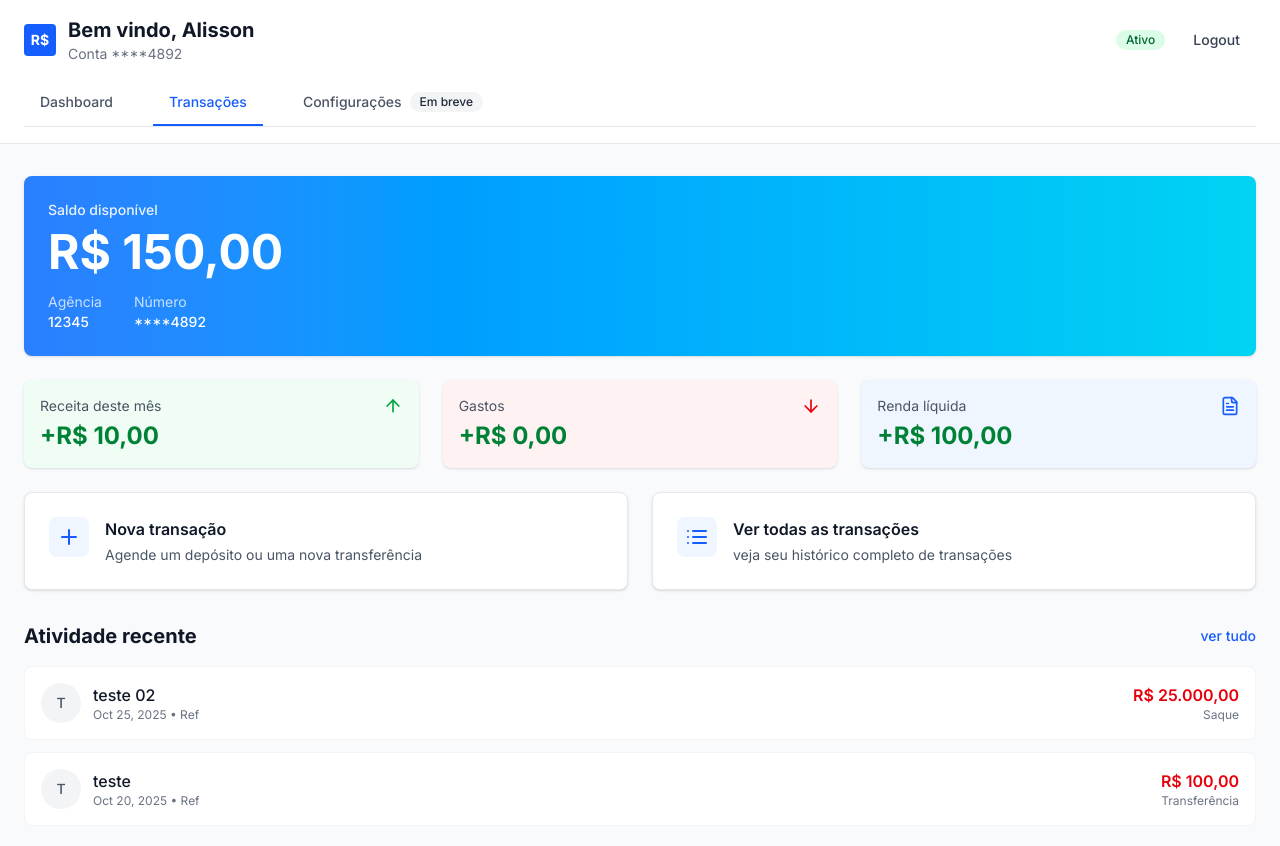
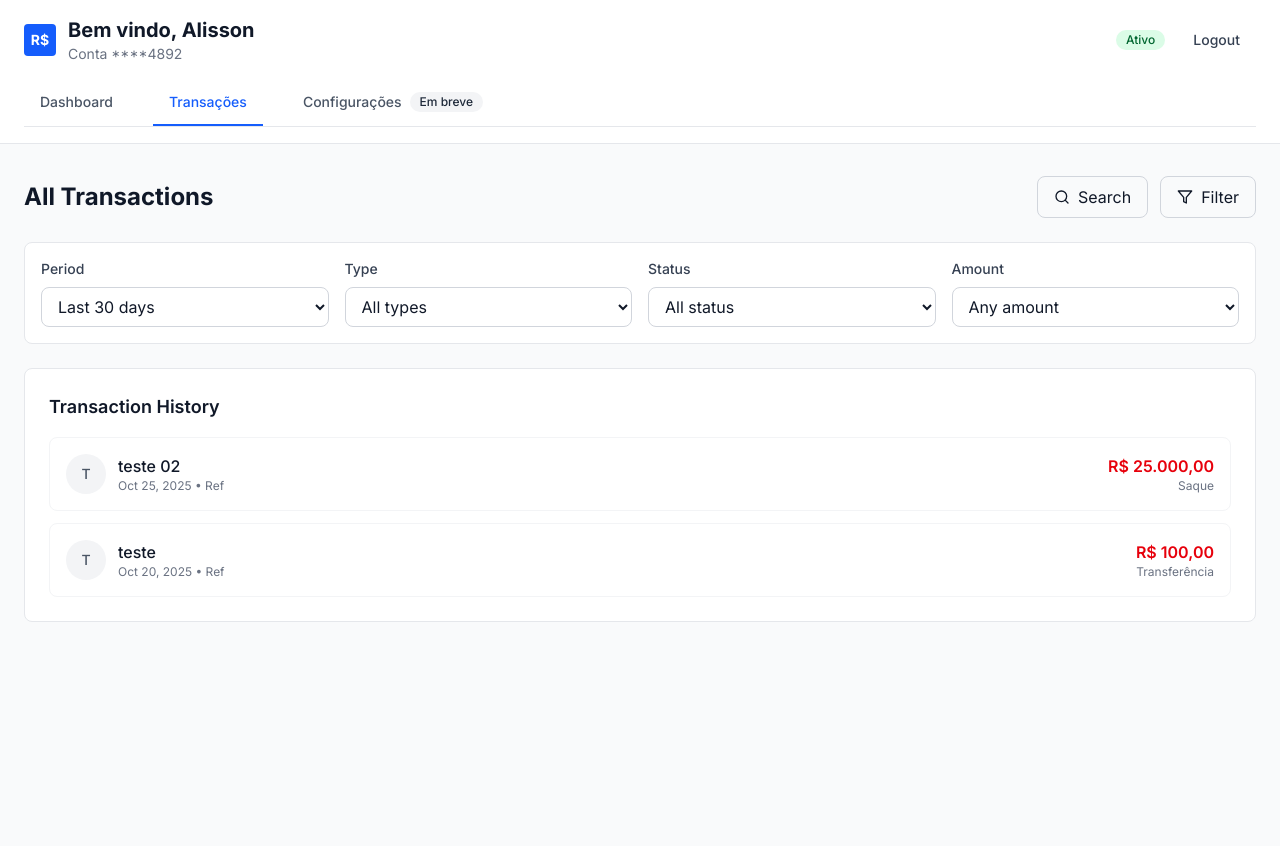
Before and after one commit to SrahS/design-systems-asa, a Next.js app: page / in a window 1280 px wide. Both pictures are taken after a click on the button "Transações". Shown: the top 846 px of the page. After the commit the page ends 800 px from the top, so only its background shows below. Built offline with nearby package versions, Linux system fonts and the light colour scheme.

Commit message:
create navigation between dashboard and transaction list

```diff
--- a/src/app/layout.tsx
+++ b/src/app/layout.tsx
@@ -1,6 +1,7 @@
 import type { Metadata } from 'next';
 import { Inter } from 'next/font/google';
 import './globals.css';
+import { TabProvider } from '@/contexts/TabContext';
 
 const inter = Inter({ subsets: ['latin'] });
 
@@ -16,7 +17,11 @@ export default function RootLayout({
 }) {
   return (
     <html lang="pt">
-      <body className={inter.className}>{children}</body>
+      <body className={inter.className}>
+        <TabProvider>
+          {children}
+        </TabProvider>
+      </body>
     </html>
   );
 }
--- a/src/app/page.tsx
+++ b/src/app/page.tsx
@@ -1,14 +1,26 @@
 "use client";
 
 import { Header } from '@/components/layout/Header';
-import { BalanceCard } from '@/components/dashboard/BalanceCard';
-import { MetricCard } from '@/components/dashboard/MetricCard';
-import { ActionCard } from '@/components/dashboard/ActionCard';
-import { TransactionList } from '@/components/dashboard/TransactionList';
+import { DashboardView } from '@/components/views/DashboardView';
+import { TransactionsView } from '@/components/views/TransactionView';
 import { mockAccount, mockMetrics, mockTransactions } from '@/data/mockData';
-import { Plus, List } from 'lucide-react';
+import { useTab } from '@/contexts/TabContext';
+import { TabConst } from '@/constants/tabTypes';
 
 export default function Home() {
+  const { activeTab } = useTab();
+
+  const renderContent = () => {
+    switch (activeTab) {
+      case TabConst.Dashboard:
+        return <DashboardView />;
+      case TabConst.Transactions:
+        return <TransactionsView />;
+      default:
+        return <DashboardView />;
+    }
+  }
+
   return (
     <div className="min-h-screen bg-gray-50">
       <Header
@@ -18,40 +30,7 @@ export default function Home() {
       />
 
       <main className="max-w-7xl mx-auto px-6 py-8">
-        <div className="mb-6">
-          <BalanceCard account={mockAccount} />
-        </div>
-
-        <div className="grid grid-cols-1 md:grid-cols-3 gap-6 mb-6">
-          <MetricCard metric={mockMetrics.income} />
-          <MetricCard metric={mockMetrics.expenses} />
-          <MetricCard metric={mockMetrics.netChange} />
-        </div>
-
-        <div className="grid grid-cols-1 md:grid-cols-2 gap-6 mb-8">
-          <ActionCard
-            icon={<Plus className="w-6 h-6 text-blue-600" />}
-            title="Nova transação"
-            description="Agende um depósito ou uma nova transferência"
-            onClick={() => console.log('New transaction clicked')}
-          />
-          <ActionCard
-            icon={<List className="w-6 h-6 text-blue-600" />}
-            title="Ver todas as transações"
-            description="veja seu histórico completo de transações"
-            onClick={() => console.log('View all transactions clicked')}
-          />
-        </div>
-
-        <div>
-          <div className="flex items-center justify-between mb-4">
-            <h2 className="text-xl font-bold text-gray-900">Atividade recente</h2>
-            <button className="text-sm text-blue-600 hover:text-blue-700 font-medium">
-              ver tudo
-            </button>
-          </div>
-          <TransactionList transactions={mockTransactions} />
-        </div>
+        {renderContent()}
       </main>
     </div>
   );
--- a/src/components/layout/Navigation.tsx
+++ b/src/components/layout/Navigation.tsx
@@ -1,22 +1,22 @@
 "use client";
 
-import { useState } from 'react';
 import { Badge } from '@/components/ui/Badge';
+import { useTab } from '@/contexts/TabContext';
+import { TabType } from '@/constants/tabTypes';
 
 interface NavItem {
-  label: string;
-  active?: boolean;
+  label: TabType;
   badge?: string;
 }
 
 const navItems: NavItem[] = [
-  { label: 'Dashboard', active: true },
-  { label: 'Transações', active: false },
-  { label: 'Configurações', active: false, badge: 'Em breve' },
+  { label: 'Dashboard' },
+  { label: 'Transações' },
+  { label: 'Configurações', badge: 'Em breve' },
 ];
 
 export function Navigation() {
-  const [activeTab, setActiveTab] = useState('Dashboard');
+  const { activeTab, setActiveTab } = useTab();
 
   return (
     <nav className="flex gap-6 border-b border-gray-200">
@@ -24,12 +24,12 @@ export function Navigation() {
         <button
           key={item.label}
           onClick={() => setActiveTab(item.label)}
+          disabled={item.badge === 'Em breve'}
           className={`px-4 py-3 text-sm font-medium border-b-2 transition-colors flex items-center gap-2 ${
             activeTab === item.label
               ? 'border-blue-600 text-blue-600'
               : 'border-transparent text-gray-600 hover:text-gray-900'
-          }`}
-          disabled={!!item.badge}
+          } ${item.badge === 'Soon' ? 'opacity-50 cursor-not-allowed' : ''}`}
         >
           {item.label}
           {item.badge && (
--- /dev/null
+++ b/src/components/views/DashboardView.tsx
@@ -0,0 +1,51 @@
+"use client";
+
+import { BalanceCard } from '@/components/dashboard/BalanceCard';
+import { MetricCard } from '@/components/dashboard/MetricCard';
+import { ActionCard } from '@/components/dashboard/ActionCard';
+import { TransactionList } from '@/components/dashboard/TransactionList';
+import { mockAccount, mockMetrics, mockTransactions } from '@/data/mockData';
+import { Plus, List } from 'lucide-react';
+
+export function DashboardView() {
+  return (
+    <div className="space-y-6">
+      {/* Balance Card */}
+      <BalanceCard account={mockAccount} />
+
+      {/* Metrics Cards */}
+      <div className="grid grid-cols-1 md:grid-cols-3 gap-6 mb-6">
+        <MetricCard metric={mockMetrics.income} />
+        <MetricCard metric={mockMetrics.expenses} />
+        <MetricCard metric={mockMetrics.netChange} />
+      </div>
+
+      {/* Action Cards */}
+      <div className="grid grid-cols-1 md:grid-cols-2 gap-6 mb-8">
+        <ActionCard
+          icon={<Plus className="w-6 h-6 text-blue-600" />}
+          title="Nova transação"
+          description="Agende um depósito ou uma nova transferência"
+          onClick={() => console.log('New transaction clicked')}
+        />
+        <ActionCard
+          icon={<List className="w-6 h-6 text-blue-600" />}
+          title="Ver todas as transações"
+          description="veja seu histórico completo de transações"
+          onClick={() => console.log('View all transactions clicked')}
+        />
+      </div>
+
+      {/* Recent Activity */}
+      <div>
+        <div className="flex items-center justify-between mb-4">
+          <h2 className="text-xl font-bold text-gray-900">Atividade recente</h2>
+          <button className="text-sm text-blue-600 hover:text-blue-700 font-medium">
+            ver tudo
+          </button>
+        </div>
+        <TransactionList transactions={mockTransactions} />
+      </div>
+    </div>
+  );
+}
--- /dev/null
+++ b/src/components/views/TransactionView.tsx
@@ -0,0 +1,71 @@
+"use client";
+
+import { TransactionList } from '@/components/dashboard/TransactionList';
+import { mockTransactions } from '@/data/mockData';
+import { Search, Filter } from 'lucide-react';
+
+export function TransactionsView() {
+  return (
+    <div className="space-y-6">
+      <div className="flex items-center justify-between">
+        <h1 className="text-2xl font-bold text-gray-900">All Transactions</h1>
+        <div className="flex gap-3">
+          <button className="flex items-center gap-2 px-4 py-2 border border-gray-300 rounded-lg hover:bg-gray-50">
+            <Search className="w-4 h-4" />
+            Search
+          </button>
+          <button className="flex items-center gap-2 px-4 py-2 border border-gray-300 rounded-lg hover:bg-gray-50">
+            <Filter className="w-4 h-4" />
+            Filter
+          </button>
+        </div>
+      </div>
+
+      {/* Filtros */}
+      <div className="bg-white rounded-lg border border-gray-200 p-4">
+        <div className="grid grid-cols-1 md:grid-cols-4 gap-4">
+          <div>
+            <label className="text-sm font-medium text-gray-700 mb-2 block">Period</label>
+            <select className="w-full border border-gray-300 rounded-lg px-3 py-2">
+              <option>Last 30 days</option>
+              <option>Last 90 days</option>
+              <option>This year</option>
+            </select>
+          </div>
+          <div>
+            <label className="text-sm font-medium text-gray-700 mb-2 block">Type</label>
+            <select className="w-full border border-gray-300 rounded-lg px-3 py-2">
+              <option>All types</option>
+              <option>Deposit</option>
+              <option>Withdrawal</option>
+              <option>Transfer</option>
+            </select>
+          </div>
+          <div>
+            <label className="text-sm font-medium text-gray-700 mb-2 block">Status</label>
+            <select className="w-full border border-gray-300 rounded-lg px-3 py-2">
+              <option>All status</option>
+              <option>Completed</option>
+              <option>Pending</option>
+            </select>
+          </div>
+          <div>
+            <label className="text-sm font-medium text-gray-700 mb-2 block">Amount</label>
+            <select className="w-full border border-gray-300 rounded-lg px-3 py-2">
+              <option>Any amount</option>
+              <option>$0 - $100</option>
+              <option>$100 - $1,000</option>
+              <option>$1,000+</option>
+            </select>
+          </div>
+        </div>
+      </div>
+
+      {/* Lista de Transações */}
+      <div className="bg-white rounded-lg border border-gray-200 p-6">
+        <h2 className="text-lg font-semibold text-gray-900 mb-4">Transaction History</h2>
+        <TransactionList transactions={mockTransactions} />
+      </div>
+    </div>
+  );
+}
--- /dev/null
+++ b/src/constants/tabTypes.ts
@@ -0,0 +1,7 @@
+export type TabType = 'Dashboard' | 'Transações' | 'Configurações';
+
+export const TabConst = {
+  Dashboard: 'Dashboard' as TabType,
+  Transactions: 'Transações' as TabType,
+  Settings: 'Configurações' as TabType,
+};
--- /dev/null
+++ b/src/contexts/TabContext.tsx
@@ -0,0 +1,30 @@
+"use client";
+
+import { createContext, useContext, useState, ReactNode } from 'react';
+import { TabType } from '@/constants/tabTypes';
+
+
+interface TabContextType {
+  activeTab: TabType;
+  setActiveTab: (tab: TabType) => void;
+}
+
+const TabContext = createContext<TabContextType | undefined>(undefined);
+
+export function TabProvider({ children }: { children: ReactNode }) {
+  const [activeTab, setActiveTab] = useState<TabType>('Dashboard');
+
+  return (
+    <TabContext.Provider value={{ activeTab, setActiveTab }}>
+      {children}
+    </TabContext.Provider>
+  );
+}
+
+export function useTab() {
+  const context = useContext(TabContext);
+  if (!context) {
+    throw new Error('useTab must be used within TabProvider');
+  }
+  return context;
+}
```
